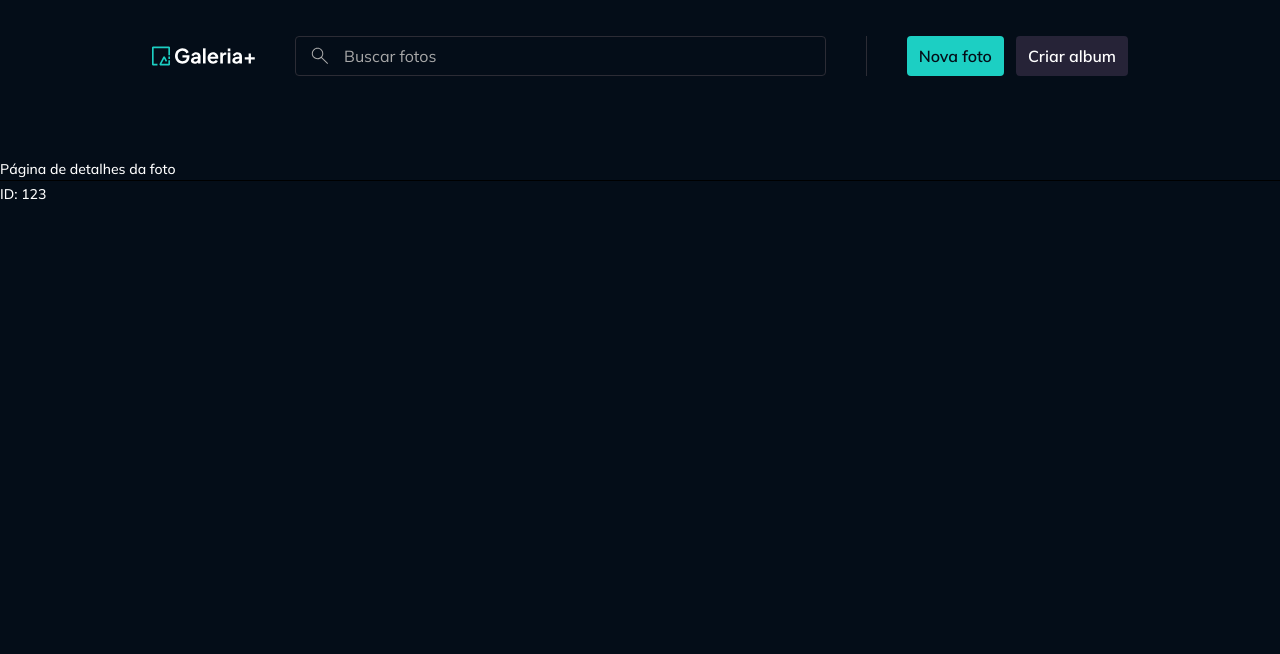
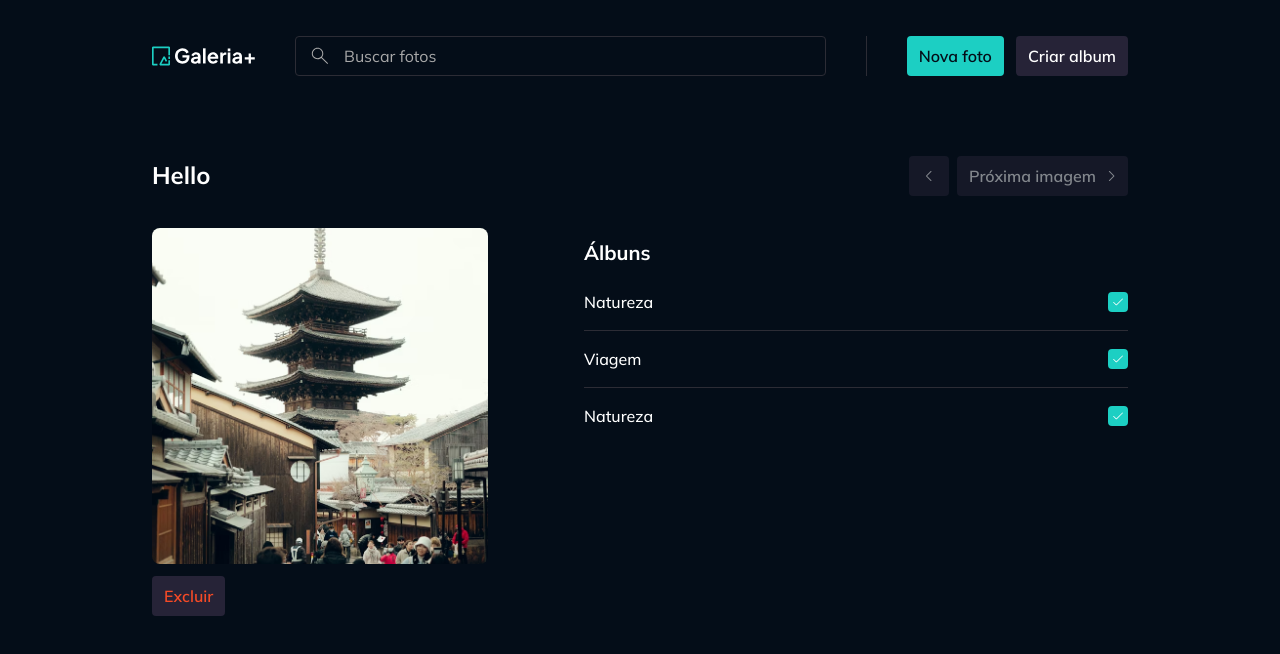
Before and after one commit to JGabriel963/gallery-project-react, a React (Vite) app: page /fotos/123 in a window 1280 px wide. Shown: the top 654 px of the page. Built offline with nearby package versions, Linux system fonts and the light colour scheme.

Commit message:
List da albums selecionáveis

```diff
--- /dev/null
+++ b/src/contexts/albums/components/albums-list-selectable.tsx
@@ -0,0 +1,62 @@
+import Divider from "../../../components/divider";
+import InputCheckbox from "../../../components/input-checkbox";
+import Skeleton from "../../../components/skeleton";
+import Text from "../../../components/text";
+import type { Photo } from "../../photos/models/photo";
+import type { Album } from "../models/album";
+
+interface AlbumsListSelectableProps {
+  loading?: boolean;
+  albums: Album[];
+  photo: Photo;
+}
+
+export default function AlbumsListSelectable({
+  loading,
+  albums,
+  photo,
+}: AlbumsListSelectableProps) {
+  let albumsIds = [];
+  function isChecked(albumId: string) {
+    return photo?.albums?.some((album) => album.id === albumId) ?? false;
+  }
+
+  function handlePhotoOnAlbums(albumId: string) {
+    if (isChecked(albumId)) {
+      albumsIds = photo?.albums
+        ?.filter((album) => album.id !== albumId)
+        .map((album) => album.id);
+    } else {
+      albumsIds = [...photo?.albums.map((album) => album.id), albumId];
+    }
+
+    console.log("Esses são os albumsIds: ", albumsIds);
+  }
+
+  return (
+    <ul className="flex flex-col gap-4">
+      {!loading &&
+        albums.map((album, index) => (
+          <li key={album.id}>
+            <div className="flex items-center justify-between gap-1">
+              <Text variant="paragraph-large" className="truncate">
+                {album.title}
+              </Text>
+              <InputCheckbox
+                defaultChecked={isChecked(album.id)}
+                onClick={() => handlePhotoOnAlbums(album.id)}
+              />
+            </div>
+            {index != albums.length - 1 && <Divider className="mt-4" />}
+          </li>
+        ))}
+
+      {loading &&
+        Array.from({ length: 5 }).map((_, index) => (
+          <li key={`album-list-${index}`}>
+            <Skeleton className="h-[2.5rem]" />
+          </li>
+        ))}
+    </ul>
+  );
+}
--- /dev/null
+++ b/src/contexts/photos/components/photos-navigatior.tsx
@@ -0,0 +1,55 @@
+import ButtonIcon from "../../../components/button-icon";
+import Skeleton from "../../../components/skeleton";
+import ArrowLeftIcon from "../../../assets/icons/chevron-left.svg?react";
+import ArrowRightIcon from "../../../assets/icons/chevron-right.svg?react";
+import Button from "../../../components/button";
+import { useNavigate } from "react-router";
+import cx from "classnames";
+
+interface PhotosNavigatorProps extends React.ComponentProps<"div"> {
+  previousPhotoId?: string;
+  nextPhotoId?: string;
+  loading?: boolean;
+}
+
+export default function PhotosNavigator({
+  previousPhotoId,
+  nextPhotoId,
+  loading,
+  className,
+  ...props
+}: PhotosNavigatorProps) {
+  const navigate = useNavigate();
+
+  return (
+    <div className={cx("flex gap-2", className)} {...props}>
+      {!loading ? (
+        <>
+          <ButtonIcon
+            icon={ArrowLeftIcon}
+            variant="secondary"
+            disabled={!previousPhotoId}
+            onClick={() => {
+              navigate(`/fotos/${previousPhotoId}`);
+            }}
+          />
+          <Button
+            icon={ArrowRightIcon}
+            variant="secondary"
+            disabled={!nextPhotoId}
+            onClick={() => {
+              navigate(`/fotos/${nextPhotoId}`);
+            }}
+          >
+            Próxima imagem
+          </Button>
+        </>
+      ) : (
+        <>
+          <Skeleton className="size-10" />
+          <Skeleton className="size-10" />
+        </>
+      )}
+    </div>
+  );
+}
--- a/src/pages/page-photo-details.tsx
+++ b/src/pages/page-photo-details.tsx
@@ -1,5 +1,12 @@
 import { useParams } from "react-router";
 import Text from "../components/text";
+import Container from "../components/container";
+import type { Photo } from "../contexts/photos/models/photo";
+import Skeleton from "../components/skeleton";
+import PhotosNavigator from "../contexts/photos/components/photos-navigatior";
+import ImagePreview from "../components/image-preview";
+import Button from "../components/button";
+import AlbumsListSelectable from "../contexts/albums/components/albums-list-selectable";
 
 type Params = {
   id: string;
@@ -7,12 +14,68 @@ type Params = {
 
 export default function PagePhotoDetails() {
   const { id } = useParams<Params>();
+  const isLoading = false;
+  const photo = {
+    id: "123",
+    title: "Hello",
+    imageId: "portrait-tower.png",
+    albums: [
+      { id: "1", title: "Natureza" },
+      { id: "2", title: "Viagem" },
+      { id: "1", title: "Natureza" },
+    ],
+  } as Photo;
 
   return (
-    <div>
-      <Text>Página de detalhes da foto</Text>
-      <hr />
-      <Text>ID: {id}</Text>
-    </div>
+    <Container>
+      <header className="flex items-center justify-between gap-8 mb-8">
+        {!isLoading ? (
+          <Text as="h2" variant="heading-large">
+            {" "}
+            {photo.title}{" "}
+          </Text>
+        ) : (
+          <Skeleton className="w-48 h-8" />
+        )}
+
+        <PhotosNavigator loading={isLoading} />
+      </header>
+
+      <div className="grid grid-cols-[21rem_1fr] gap-24">
+        <div className="space-y-3">
+          {!isLoading ? (
+            <ImagePreview
+              src={`/images/${photo?.imageId}`}
+              title={photo?.title}
+              imageClassName="h-[21rem]"
+            />
+          ) : (
+            <Skeleton className="h-[21rem]" />
+          )}
+
+          {!isLoading ? (
+            <Button variant="destructive">Excluir</Button>
+          ) : (
+            <Skeleton className="w-20 h-10" />
+          )}
+        </div>
+
+        <div className="py-3">
+          <Text as="h3" variant="heading-medium" className="mb-6">
+            Álbuns
+          </Text>
+
+          <AlbumsListSelectable
+            loading={isLoading}
+            photo={photo}
+            albums={[
+              { id: "1", title: "Natureza" },
+              { id: "2", title: "Viagem" },
+              { id: "1", title: "Natureza" },
+            ]}
+          />
+        </div>
+      </div>
+    </Container>
   );
 }
```
